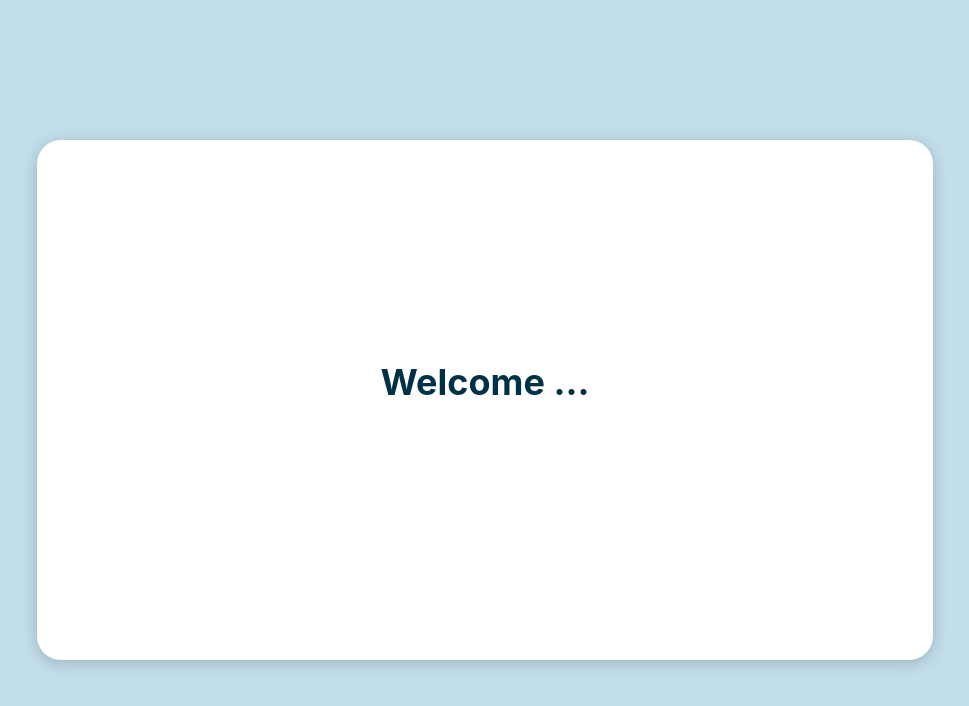
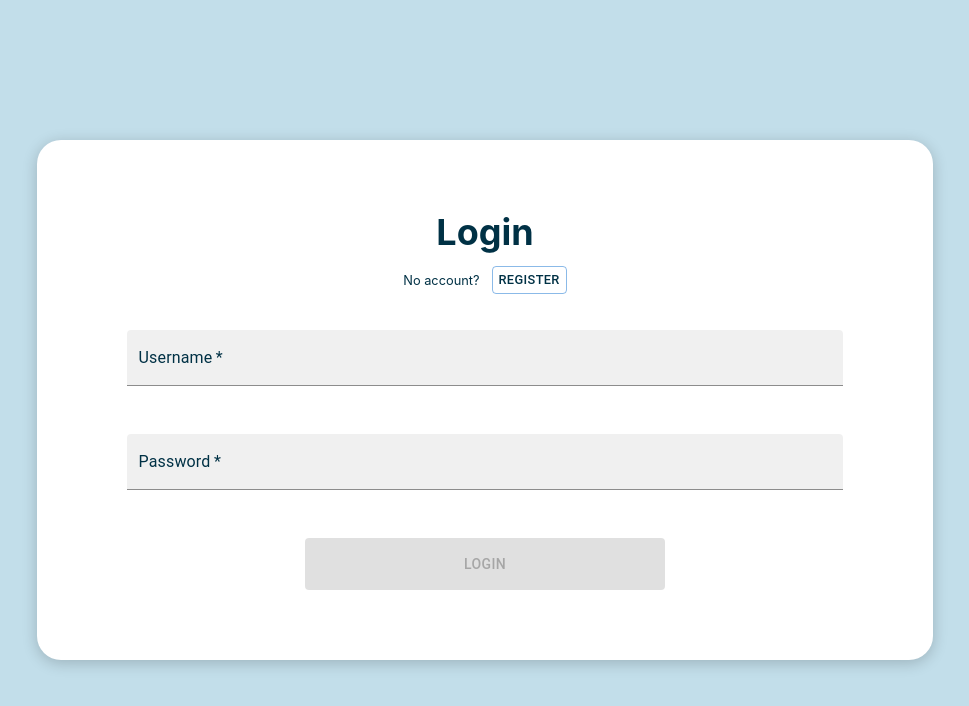
Before and after one commit to dannyfrelink/login, a React (Create React App) app in the folder client/: page / in a window 1280 px wide. Shown: the top 706 px of the page, without its empty margins (155-1124 px from the left). Built offline with nearby package versions, Linux system fonts and the light colour scheme.

Commit message:
keep user logged in after logging in

```diff
--- a/client/src/config/AppContext.tsx
+++ b/client/src/config/AppContext.tsx
@@ -21,7 +21,7 @@ interface AppProps {
 export const AppProvider: React.FC<AppProps> = ({ children }) => {
 	const [username, setUsername] = useState<string>("");
 	const [password, setPassword] = useState<string>("");
-	const [login, setLogin] = useState<boolean>(true);
+	const [login, setLogin] = useState<boolean>(false);
 	const [register, setRegister] = useState<boolean>(false);
 
 	const contextValue: AppContextProps = {
--- a/client/src/config/AppRouter.tsx
+++ b/client/src/config/AppRouter.tsx
@@ -7,13 +7,21 @@ import Register from "../pages/Register";
 
 const AppRouter: React.FC = () => {
 	const { login, register } = useAppContext();
+	const authToken = localStorage.getItem("authToken");
+
 	return (
 		<Router>
 			<Routes>
 				<Route
 					path="/"
 					element={
-						login ? <Home /> : register ? <Register /> : <Login />
+						login || authToken ? (
+							<Home />
+						) : register ? (
+							<Register />
+						) : (
+							<Login />
+						)
 					}
 				/>
 			</Routes>
--- a/client/src/pages/Home.tsx
+++ b/client/src/pages/Home.tsx
@@ -1,9 +1,10 @@
 const Home = () => {
+	const user = localStorage.getItem("user");
 	return (
 		<div className="container">
 			<main>
 				<div>
-					<h1>Welcome ...</h1>
+					<h1>Welcome {user}</h1>
 				</div>
 			</main>
 		</div>
--- a/client/src/pages/Login.tsx
+++ b/client/src/pages/Login.tsx
@@ -34,7 +34,12 @@ const Login = () => {
 		})
 			.then((res) => res.json())
 			.then((log) => {
+				console.log(log.authToken);
 				if (log.success) {
+					const authToken = log.authToken;
+					localStorage.setItem("authToken", authToken);
+					localStorage.setItem("user", username);
+
 					setUsername("");
 					setPassword("");
 					setLogin(true);
```
Also changed, not shown: 2 other files (tests, documents, lock files or other folders).
